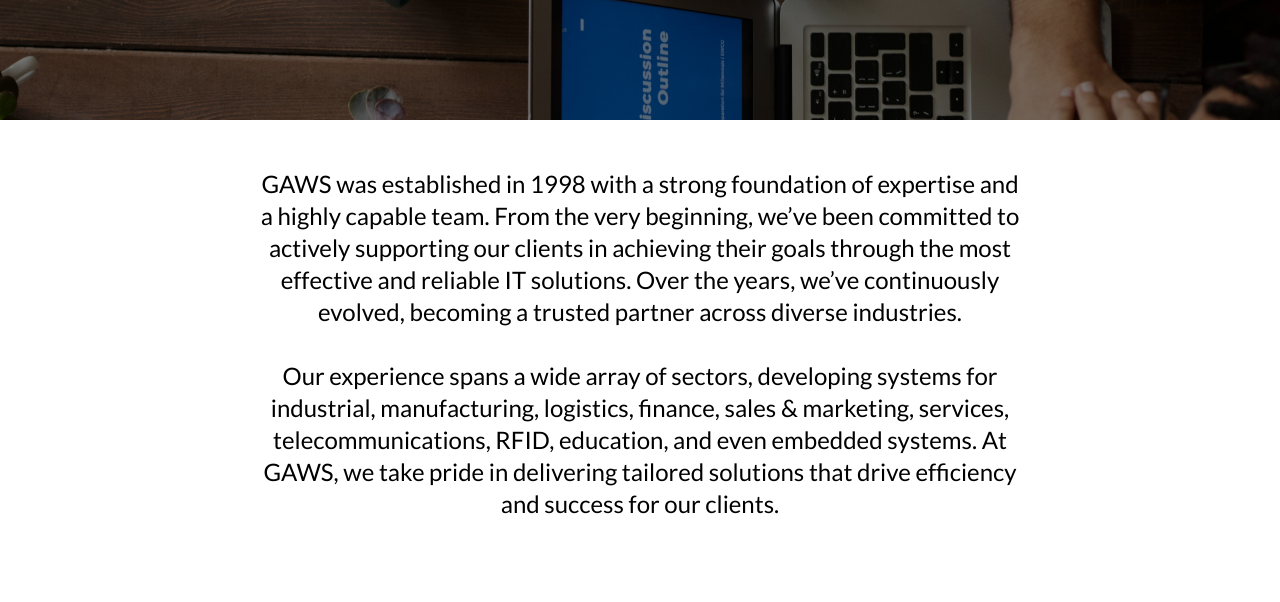
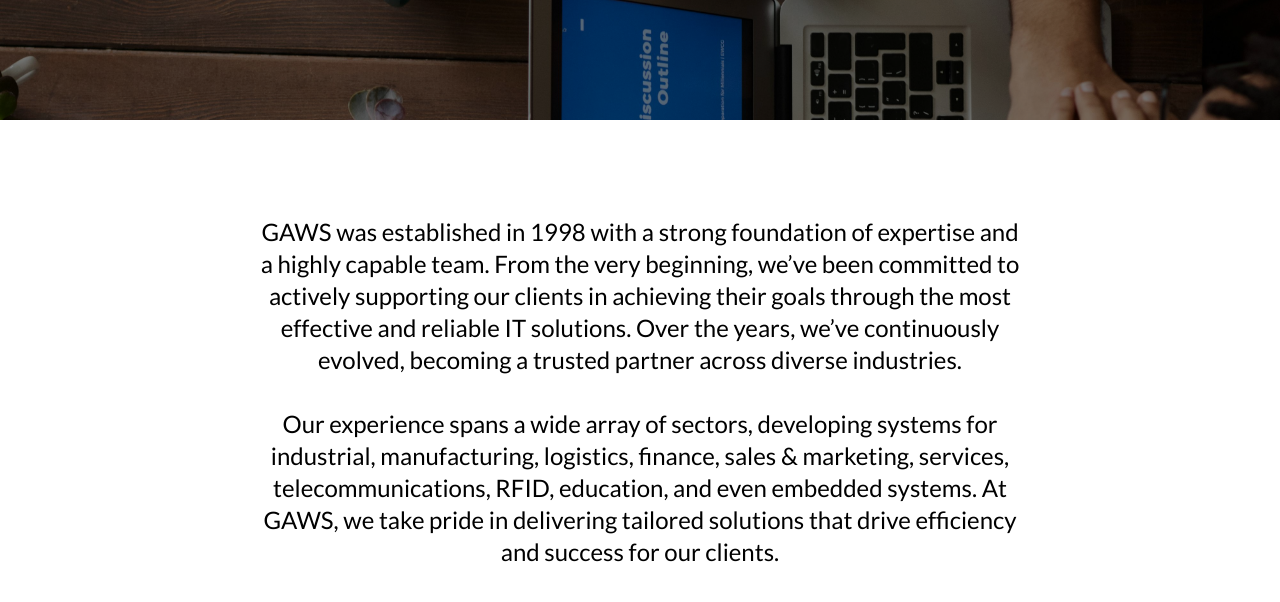
Before and after one commit to signofcommunication/gaws, a Nuxt app: page /About in a window 1280 px wide. Shown: the part 680-1282 px from the top of the page. Built offline with nearby package versions, Linux system fonts and the light colour scheme.

Commit message:
fix: update padding on about us page

```diff
--- a/pages/About.vue
+++ b/pages/About.vue
@@ -114,7 +114,7 @@
 
     <!-- Description -->
     <section
-      class="container max-w-screen-xl mx-auto flex flex-col items-center justify-center my-12"
+      class="container max-w-screen-xl mx-auto flex flex-col items-center justify-center py-24"
     >
       <div class="description">
         <p
```
